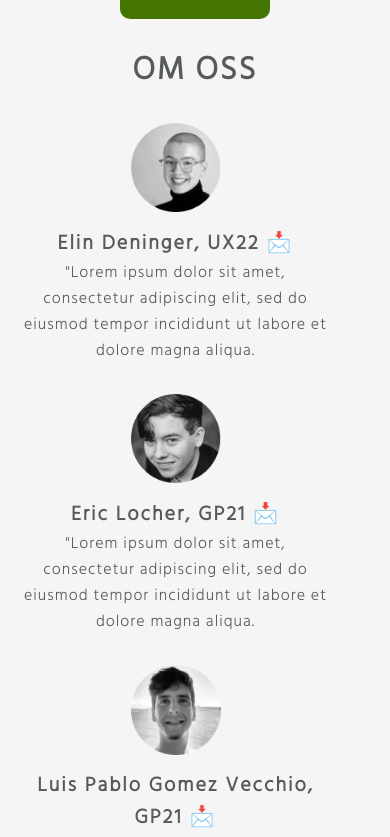
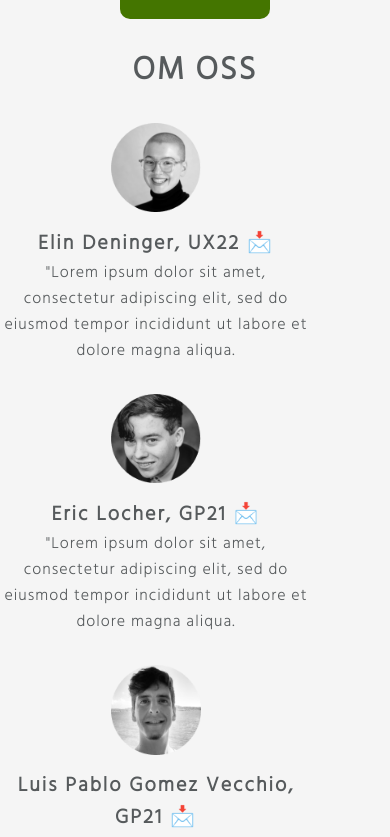
Before and after one commit to sofiaronnkvist/sammanslaget, a Svelte app: page / in a window 390 px wide. Shown: the part 3440-4277 px from the top of the page. Built offline with nearby package versions, Linux system fonts and the light colour scheme.

Commit message:
Changed padding.

```diff
--- a/src/app.css
+++ b/src/app.css
@@ -479,8 +479,8 @@ section {
 
   .profiles {
     width: 100vw;
-    padding-inline-start: 5%;
-    padding-inline-end: 5%;
+    padding-inline-start: 0%;
+    padding-inline-end: 0%;
   }
 
   .header-text {
```
